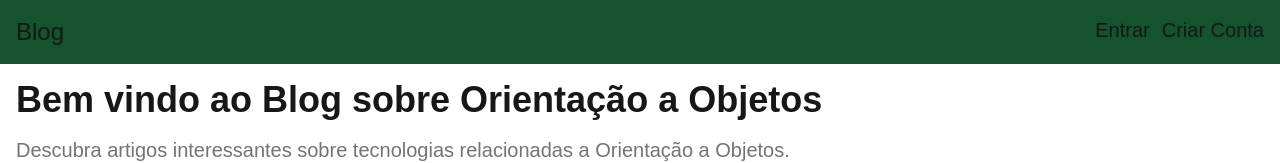
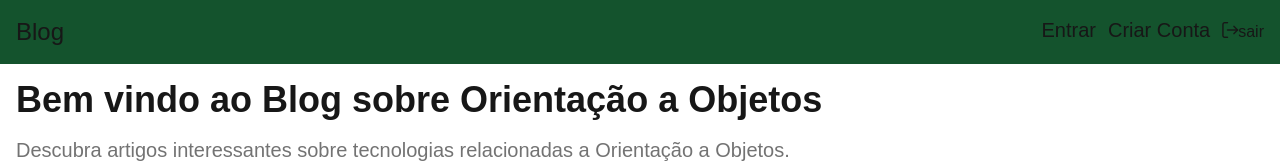
Before and after one commit to Gui-fga/blog_oo, a Next.js app: page / in a window 1280 px wide. Shown: the top 163 px of the page. Built offline with nearby package versions, Linux system fonts and the light colour scheme; no server answers; the database is empty.

Commit message:
adicionando um botao paia

```diff
--- a/package.json
+++ b/package.json
@@ -17,6 +17,7 @@
     "clsx": "^2.1.1",
     "lucide-react": "^0.439.0",
     "next": "14.2.10",
+    "primeicons": "^7.0.0",
     "react": "^18",
     "react-dom": "^18",
     "tailwind-merge": "^2.5.2",
--- a/src/app/page.js
+++ b/src/app/page.js
@@ -1,7 +1,8 @@
 import { Button } from "@/components/ui/button";
 import { Input } from "@/components/ui/input";
 import { Search } from "lucide-react";
-import Cards from "@/components/Cards";
+import Cards from "@/components/cards";
+
 
 export default function Home() {
   return (
--- a/src/components/Nav.js
+++ b/src/components/Nav.js
@@ -1,6 +1,8 @@
 "use client";
 import Link from "next/link";
 import { useAuth } from "@/utils/useAuth";
+import 'primeicons/primeicons.css';
+
 
 export default function Nav() {
   const { user } = useAuth();
@@ -31,6 +33,10 @@ export default function Nav() {
             <p>Olá, {user?.user_metadata.displayName}</p>
           </>
         )}
+        <button type="button">
+          <i className="pi pi-sign-out"></i>
+          <span>sair</span>
+        </button>
       </div>
     </nav>
   );
```
Also changed, not shown: 1 other file (tests, documents, lock files or other folders).
